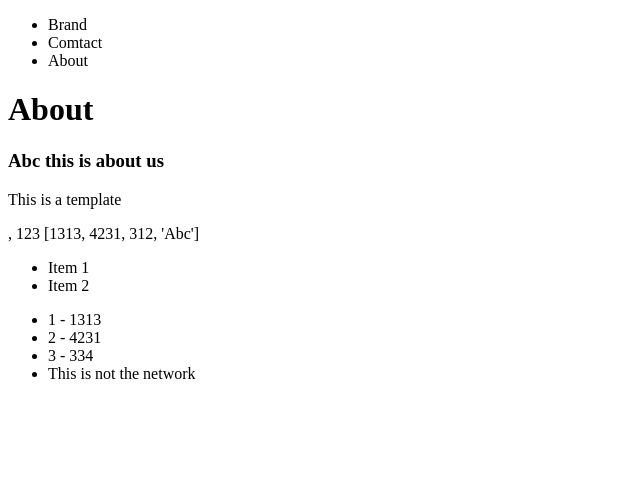
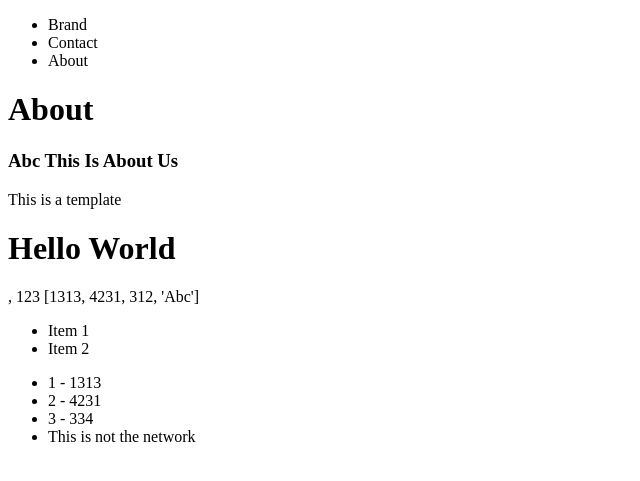
Before and after one commit to abdullah20401/Try-Django, a Django app: page /about/ in a window 1280 px wide. Shown: the top 481 px of the page, without its empty margins (0-640 px from the left). Run offline with Django 3.2, Linux system fonts and the light colour scheme.

Commit message:
Done with Tutorial 20

```diff
--- a/src/pages/views.py
+++ b/src/pages/views.py
@@ -13,7 +13,8 @@ def about_view(request, *args, **kwargs):
     my_context = {
         "title": "Abc this is about us",
         "my_number": 123,
-        "my_list": [1313, 4231, 312, "Abc"]
+        "my_list": [1313, 4231, 312, "Abc"],
+        "my_html": "<h1>Hello World</h1>"
     }
     return render(request, "about.html", my_context)
 
--- a/src/template/about.html
+++ b/src/template/about.html
@@ -3,8 +3,10 @@
 {% block content %}
     <h1>About</h1>
 
-    <h3>{{ title|capfirst }}</h3>
+    <h3>{{ title|capfirst|title }}</h3>
     <p>This is a template</p>
+
+    {{ my_html|safe }}
 
     <p>
         , {{ my_number }}
--- a/src/template/navbar.html
+++ b/src/template/navbar.html
@@ -1,7 +1,7 @@
 <nav>
     <ul>
         <li>Brand</li>
-        <li>Comtact</li>
+        <li>Contact</li>
         <li>About</li>
     </ul>
 </nav>
```
